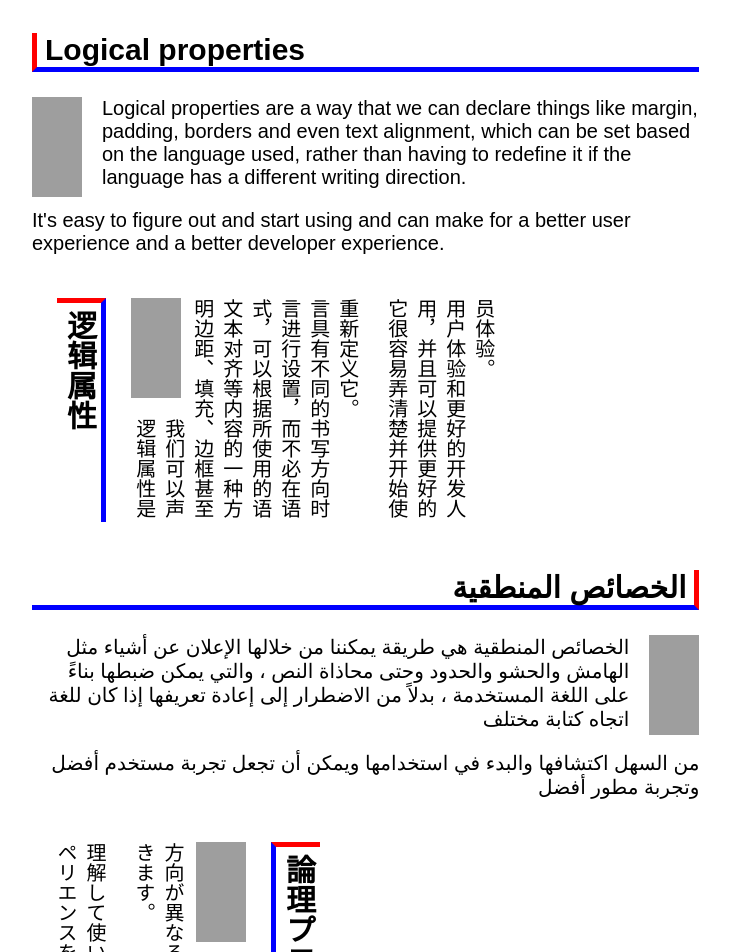
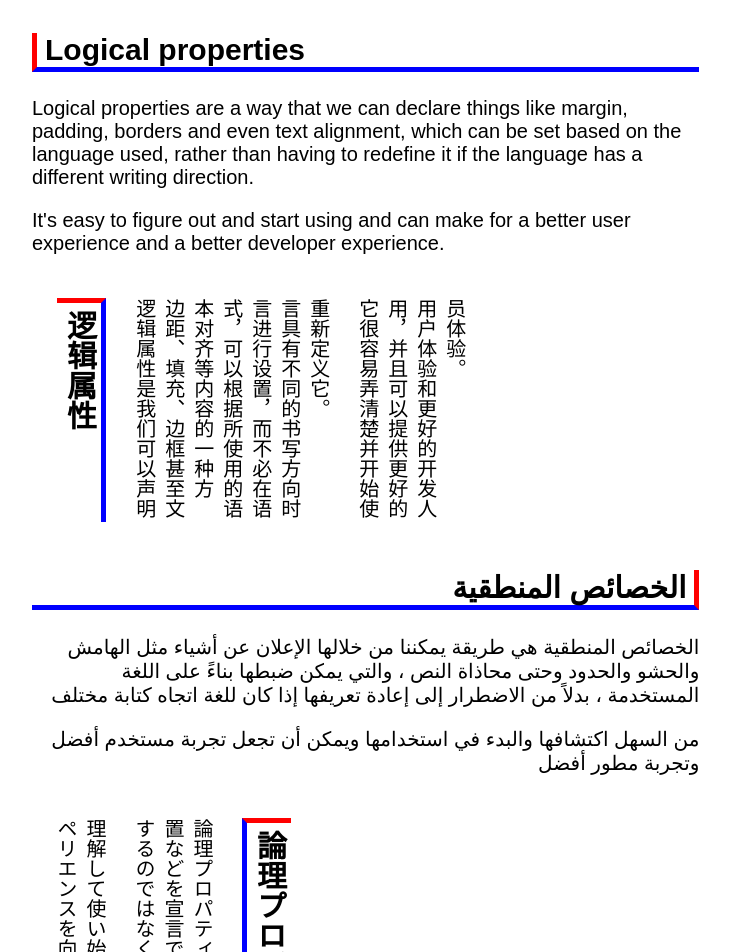
Before and after one commit to shaoli-lu/Vertical, a plain HTML site: page index.html in a window 1280 px wide. Shown: the top 952 px of the page, without its empty margins (36-766 px from the left). Drawn offline with Linux system fonts and the light colour scheme; grey boxes are pictures that could not be loaded; a script that the page names is missing.

Commit message:
removed img

```diff
--- a/index.html
+++ b/index.html
@@ -19,7 +19,7 @@
       <section lang="en" id="example1">
         <h2>Logical properties</h2>
         <div class="columns">
-          <div><img src="//unsplash.it/50/100" alt=""></div>
+          <!-- <div><img src="//unsplash.it/50/100" alt=""></div> -->
           <div>
             <p>Logical properties are a way that we can declare things like margin, padding, borders and even text alignment, which can be set based on the language used, rather than having to redefine it if the language has a different writing direction.</p>
             <p>It's easy to figure out and start using and can make for a better user experience and a better developer experience.</p>
@@ -30,7 +30,7 @@
       <section lang="ch" id="example4">
         <h2>逻辑属性</h2>
         <div class="columns4">
-          <div><img src="//unsplash.it/50/100" alt=""></div>
+          <!-- <div><img src="//unsplash.it/50/100" alt=""></div> -->
           <div>
             <p>逻辑属性是我们可以声明边距、填充、边框甚至文本对齐等内容的一种方式，可以根据所使用的语言进行设置，而不必在语言具有不同的书写方向时重新定义它。</p>
             <p>它很容易弄清楚并开始使用，并且可以提供更好的用户体验和更好的开发人员体验。</p>
@@ -41,7 +41,7 @@
       <section dir="rtl" lang="ar" id="example2">
         <h2 id="example2">الخصائص المنطقية</h2>
         <div class="columns">
-          <div><img src="//unsplash.it/50/100" alt=""></div>
+          <!-- <div><img src="//unsplash.it/50/100" alt=""></div> -->
           <div>
             <p>الخصائص المنطقية هي طريقة يمكننا من خلالها الإعلان عن أشياء مثل الهامش والحشو والحدود وحتى محاذاة النص ، والتي يمكن ضبطها بناءً على اللغة المستخدمة ، بدلاً من الاضطرار إلى إعادة تعريفها إذا كان للغة اتجاه كتابة مختلف</p>
             <p>من السهل اكتشافها والبدء في استخدامها ويمكن أن تجعل تجربة مستخدم أفضل وتجربة مطور أفضل </p>
@@ -52,7 +52,7 @@
       <section lang="ja" id="example3">
         <h2>論理プロパティ</h2>
         <div class="columns">
-          <div><img src="//unsplash.it/50/100" alt=""></div>
+          <!-- <div><img src="//unsplash.it/50/100" alt=""></div> -->
           <div>
             <p>論理プロパティは、マージン、パディング、境界線、さらにはテキストの配置などを宣言できる方法であり、言語の書き込み方向が異なる場合に再定義するのではなく、使用する言語に基づいて設定できます。</p>
             <p>理解して使い始めるのは簡単で、ユーザーエクスペリエンスと開発者エクスペリエンスを向上させることができます。</p>
```
